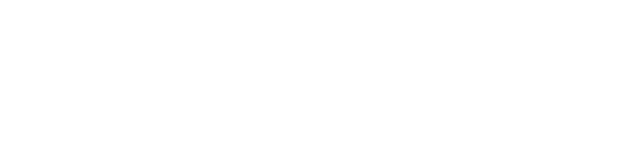
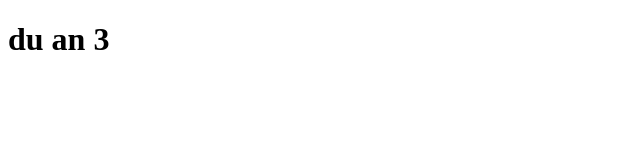
Before and after one commit to danlailaptrinh/du-an-3, a plain HTML site: page index.html in a window 1280 px wide. Shown: the whole page, without its empty margins (0-640 px from the left). Drawn offline with Linux system fonts and the light colour scheme.

Commit message:
first commit

```diff
--- a/index.html
+++ b/index.html
@@ -5,5 +5,7 @@
     <meta name="viewport" content="width=device-width, initial-scale=1.0" />
     <title>danlailaptrinh</title>
   </head>
-  <body></body>
+  <body>
+    <h1>du an 3</h1>
+  </body>
 </html>
```
